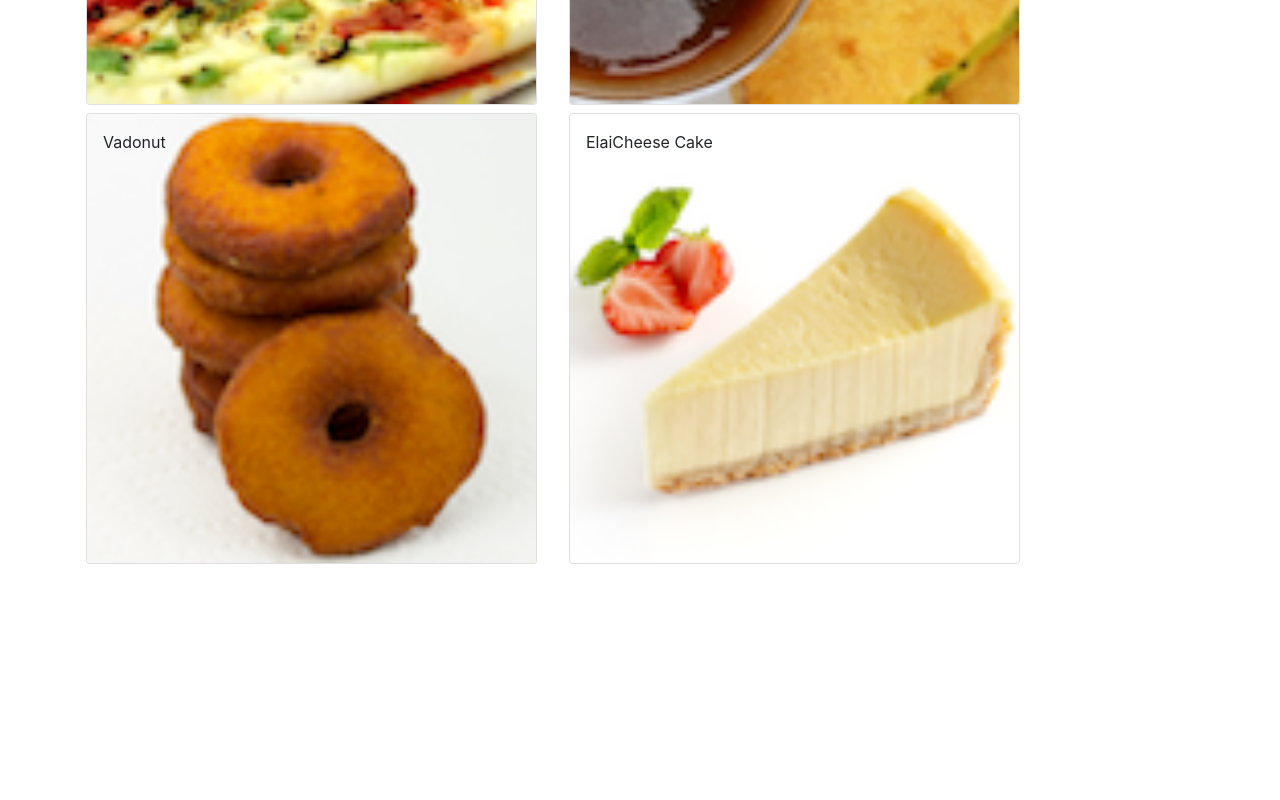
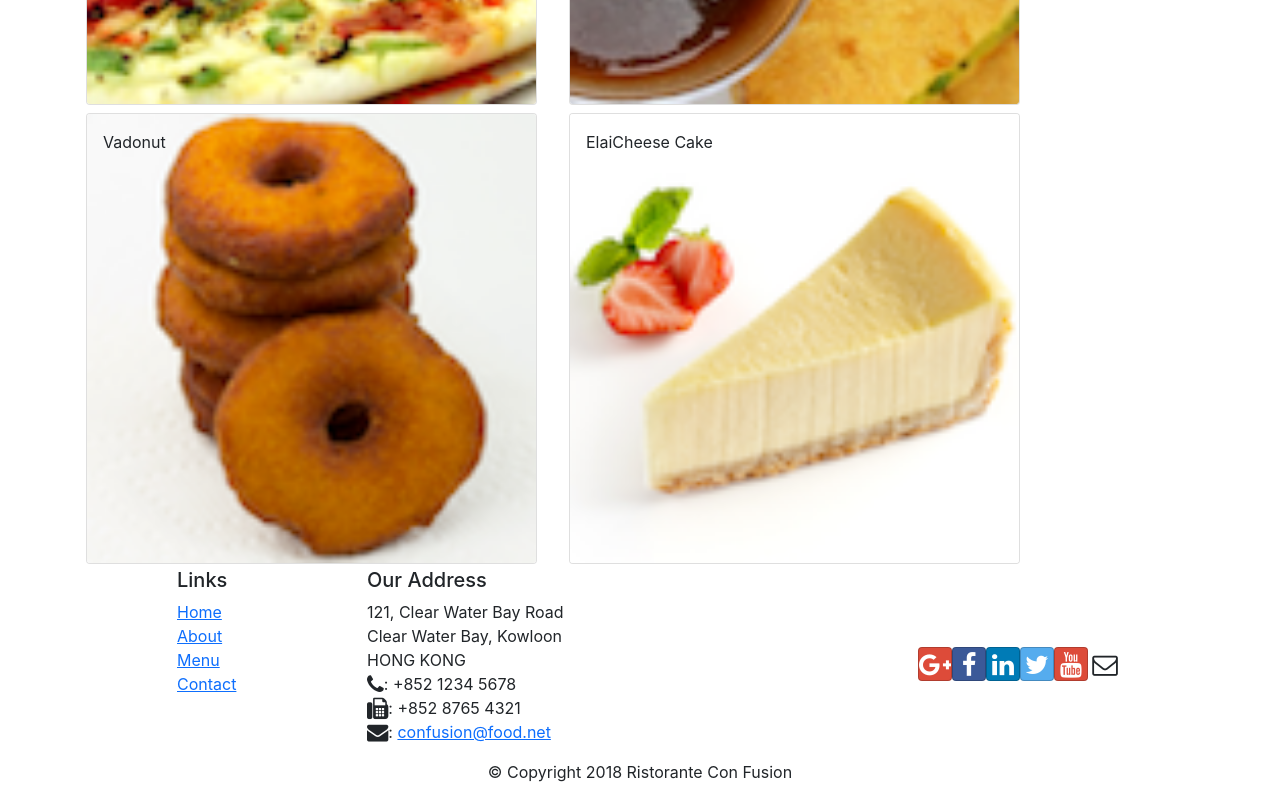
Before and after one commit to ThomasAurelius/confusion2, a React (Create React App) app: page / in a window 1280 px wide. Shown: the part 630-1430 px from the top of the page. Before the commit the page ends 1198 px from the top, so only its background shows below. Built offline with nearby package versions, Linux system fonts and the light colour scheme.

Commit message:
header and footer

```diff
--- a/src/components/Footer.js
+++ b/src/components/Footer.js
@@ -0,0 +1,48 @@
+import React from 'react'
+
+export default function Footer() {
+   return (
+      <div className="footer">
+        <div className="container">
+            <div className="row justify-content-center">
+                <div className="col-4 offset-1 col-sm-2">
+                    <h5>Links</h5>
+                    <ul className="list-unstyled">
+                        <li><a href="#">Home</a></li>
+                        <li><a href="#">About</a></li>
+                        <li><a href="#">Menu</a></li>
+                        <li><a href="contactus.html">Contact</a></li>
+                    </ul>
+                </div>
+                <div className="col-7 col-sm-5">
+                    <h5>Our Address</h5>
+                    <address>
+		              121, Clear Water Bay Road<br />
+		              Clear Water Bay, Kowloon<br />
+		              HONG KONG<br />
+		              <i className="fa fa-phone fa-lg"></i>: +852 1234 5678<br />
+		              <i className="fa fa-fax fa-lg"></i>: +852 8765 4321<br />
+		              <i className="fa fa-envelope fa-lg"></i>: <a href="mailto:confusion@food.net">
+                         confusion@food.net</a>
+                    </address>
+                </div>
+                <div className="col-12 col-sm-4 align-self-center">
+                    <div className="text-center">
+                        <a className="btn btn-social-icon btn-google" href="http://google.com/+"><i className="fa fa-google-plus"></i></a>
+                        <a className="btn btn-social-icon btn-facebook" href="http://www.facebook.com/profile.php?id="><i className="fa fa-facebook"></i></a>
+                        <a className="btn btn-social-icon btn-linkedin" href="http://www.linkedin.com/in/"><i className="fa fa-linkedin"></i></a>
+                        <a className="btn btn-social-icon btn-twitter" href="http://twitter.com/"><i className="fa fa-twitter"></i></a>
+                        <a className="btn btn-social-icon btn-google" href="http://youtube.com/"><i className="fa fa-youtube"></i></a>
+                        <a className="btn btn-social-icon" href="mailto:"><i className="fa fa-envelope-o"></i></a>
+                    </div>
+                </div>
+            </div>
+            <div className="row justify-content-center">
+                <div className="col-auto">
+                    <p>© Copyright 2018 Ristorante Con Fusion</p>
+                </div>
+            </div>
+        </div>
+    </div>
+   )
+}
--- a/src/components/MainComponent.js
+++ b/src/components/MainComponent.js
@@ -3,6 +3,7 @@
 import Menu from './MenuComponent';
 import DishDetail from './DishDetailComponent';
 import Header from './Header'
+import Footer from './Footer'
 
 
 function Main() {
@@ -26,6 +27,7 @@
         <Header />
         <Menu dishes={dishState.dishes} onClick={(dishId) => onDishSelect(dishId)} />
         <DishDetail dish={dishState.selectedDish} />
+        <Footer />
       </div>
     );
 
```
